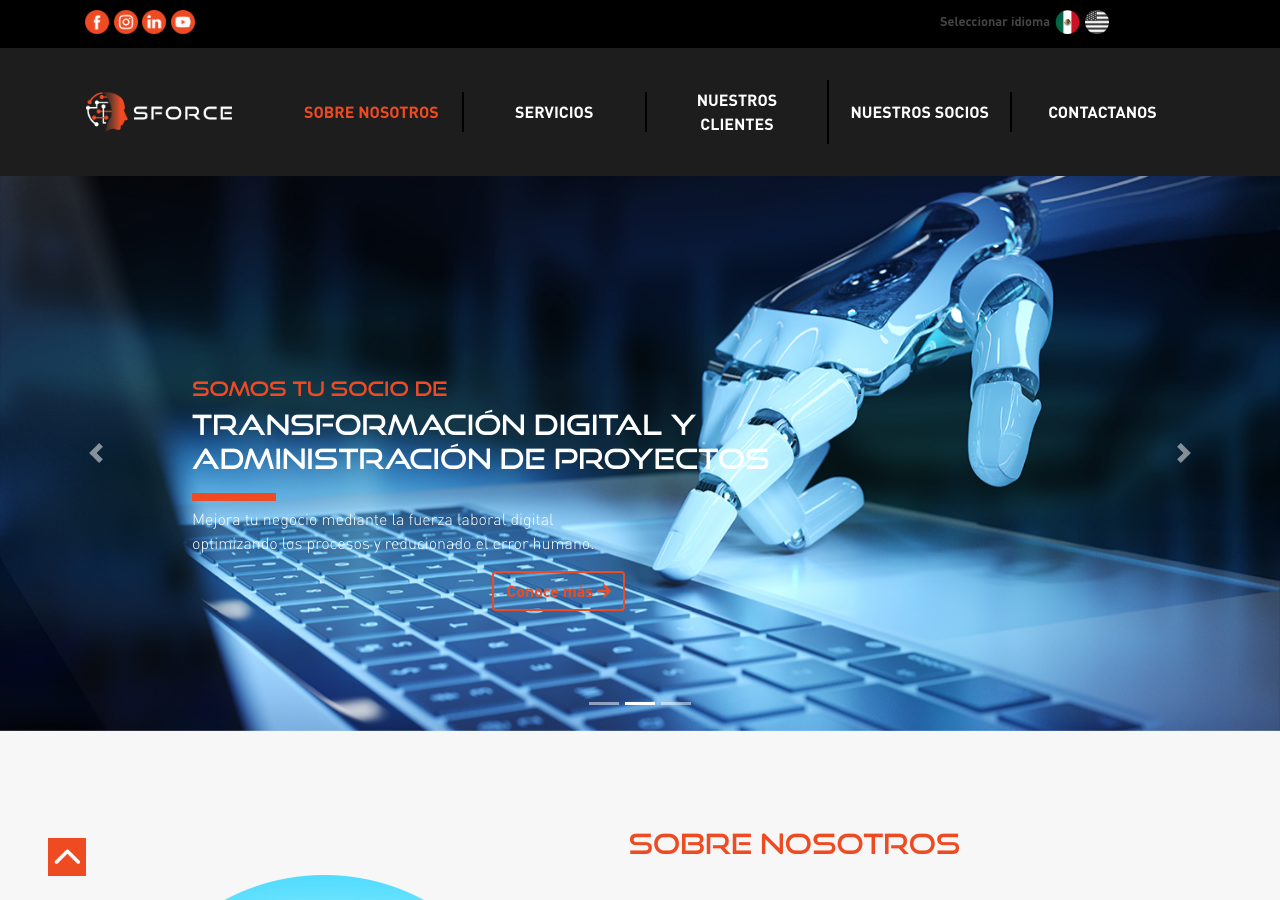
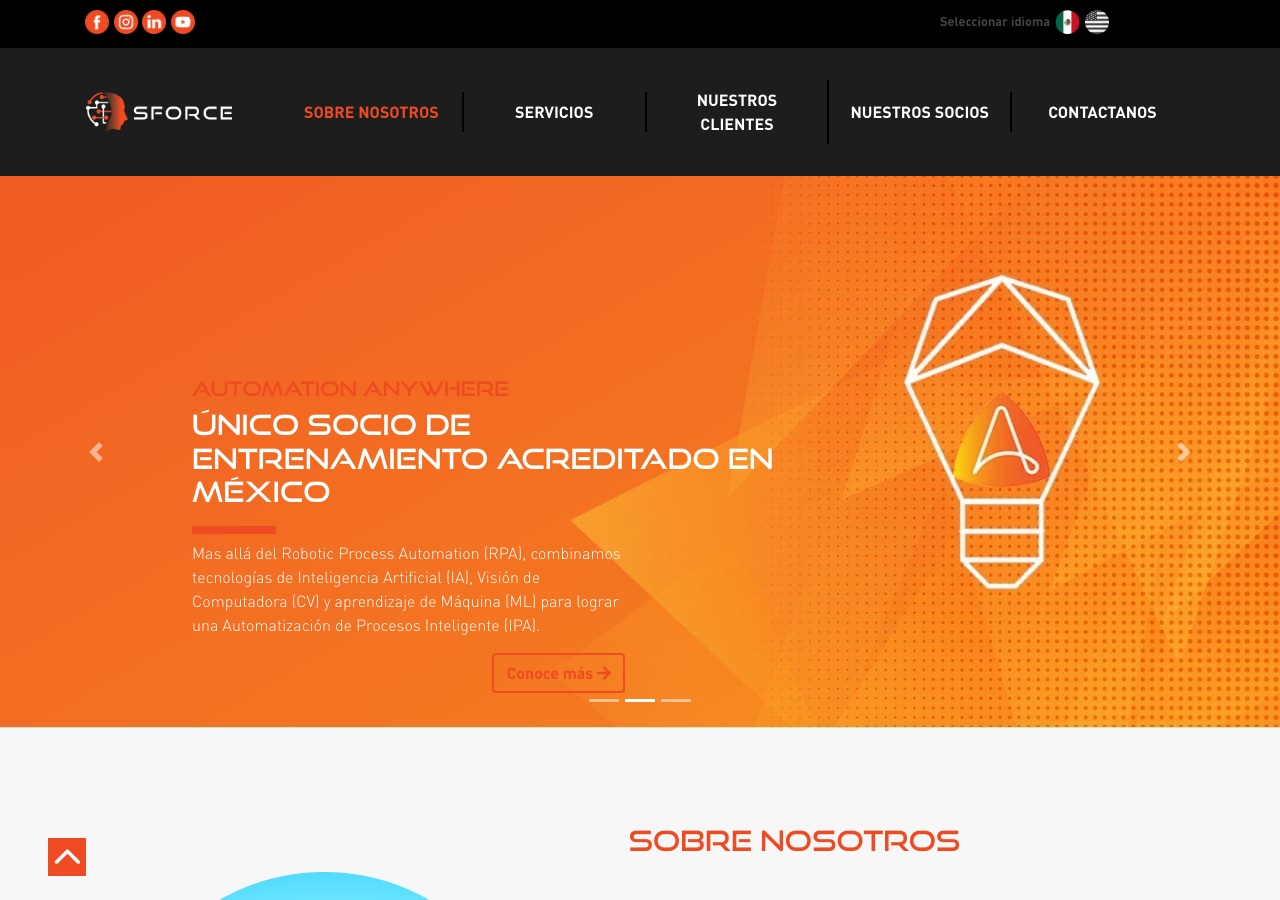
Before and after one commit to smartforcemx/sforce-jekyll, a Jekyll site: the page built from index.html, in a window 1280 px wide and 900 px high. Built offline with Jekyll 4.4.1, drawn with Linux system fonts in a browser that asks for light colours; nearby versions of some CDN libraries.

Commit message:
Add description to carrousel 2

```diff
--- a/_includes/top-carousel.html
+++ b/_includes/top-carousel.html
@@ -30,20 +30,21 @@
             </div>
         </div>
         <div class="carousel-item align-items-center flex-column">
-            <img src="{{ site.baseurl }}/assets/img/carrousel1.png" class="d-block w-100" alt="..." role="img">
+            <img src="{{ site.baseurl }}/assets/img/carrousel2.png" class="d-block w-100" alt="..." role="img">
             <div class="container">
                 <div class="carousel-caption text-left">
-                    <h5 class="txt-color-primary good-times-rg">somos tu socio de </h5>
+                    <h5 class="txt-color-primary good-times-rg">Automation anywhere </h5>
                     <div class="col-8 ml-0 pl-0 good-times-rg">
-                        <h3>Transformación digital y administración de proyectos</h3>
+                        <h3>Único socio de entrenamiento acreditado en México</h3>
                     </div>
                     <div>
                         <img src="{{ site.baseurl }}/assets/img/orange_rectangle.png" alt="">
                     </div>
                     <div class="row">
                         <div class="col-6 dinpro-light">
-                            <p>Mejora tu negocio mediante la fuerza laboral digital optimizando los procesos y
-                                reducionado el error humano.</p>
+                            <p>Mas allá del Robotic Process Automation (RPA), combinamos tecnologías de
+                                Inteligencia Artificial (IA), Visión de Computadora (CV) y aprendizaje de
+                                Máquina (ML) para lograr una Automatización de Procesos Inteligente (IPA).</p>
                             <p class="float-right">
                                 <a class="btn btn-outline-primary float-right border-primary dinpro-bold"
                                     href="#">Conoce más <i class="fas fa-arrow-right"></i></a>
```
